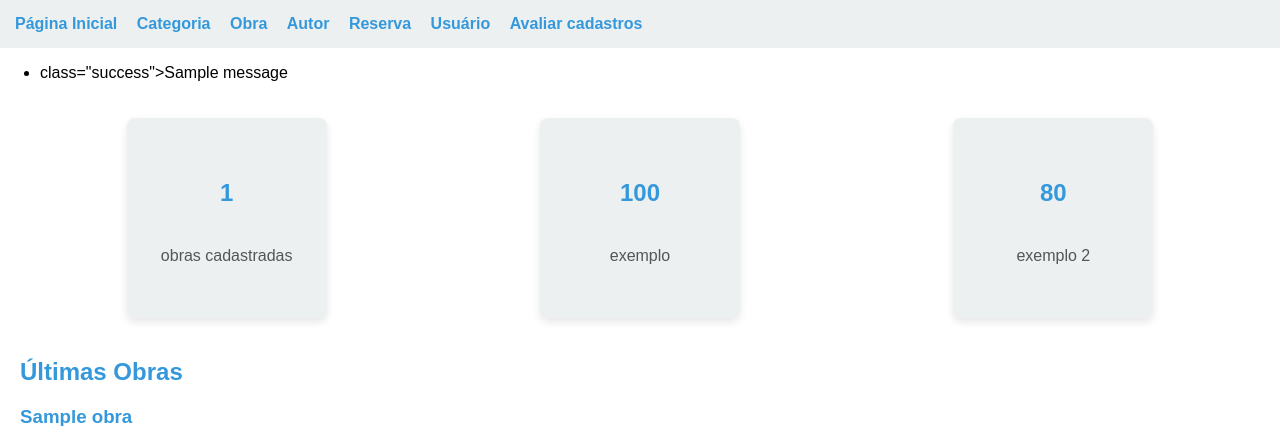
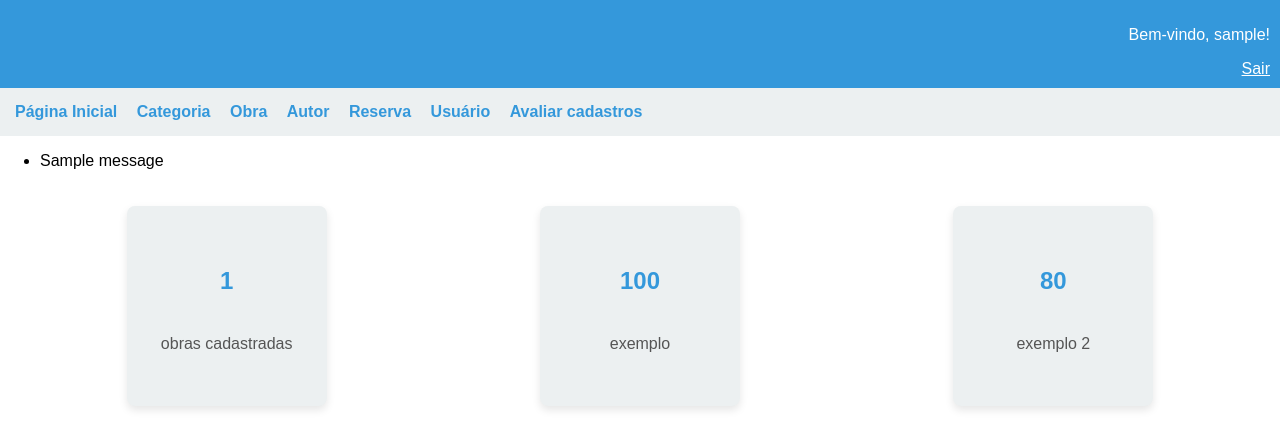
Before and after one commit to MarceloPinto350/bibpub, a Django app: page / in a window 1280 px wide. Shown: the part 120-546 px from the top of the page. Run offline with Django 5.2, Linux system fonts and the light colour scheme; a user stored in the database is signed in; tables that the repository leaves empty hold one stand-in row (values such as "Sample post"); one stand-in notice (Sample message) is shown; parts of the project's set-up code (start-up, migrations or seed data) failed here and were passed over.

Commit message:
ao adicionar um user permitir acsso as telas do admin

```diff
--- a/bibpub/models.py
+++ b/bibpub/models.py
@@ -106,6 +106,7 @@ class Pessoa(models.Model):
         super().save(*args, **kwargs)
         if self.situacaocadastro == 'ATIVO':
             user = User.objects.create(username=self.cpf)
+            user.is_staff = True
             user.set_password('123')
             user.save()
 
--- a/bibpub/templates/index.html
+++ b/bibpub/templates/index.html
@@ -143,7 +143,12 @@
     <div class="header">
         <h1>Biblioteca Pública</h1>
     </div>
-
+    <div class="user-info" style="text-align: right; padding: 10px; background-color: #3498db; color: #fff;">
+    {% if user.is_authenticated %}
+        <p>Bem-vindo, {{ user.username }}!</p>
+        <a href="{% url 'admin:logout' %}" style="color: #fff; text-decoration: underline;">Sair</a>
+    {% endif %}
+</div>
     <div class="menu">
         <ul>
             <li><a href="#">Página Inicial</a></li>
@@ -158,7 +163,7 @@
     {% if messages %}
         <ul class="messages">
             {% for message in messages %}
-                <li>{% if message.tags %} class="{{ message.tags }}"{% endif %}>{{ message }}</li>
+                <li {% if message.tags %} class="{{ message.tags }}"{% endif %}>{{ message }}</li>
             {% endfor %}
         </ul>
     {% endif %}
```
